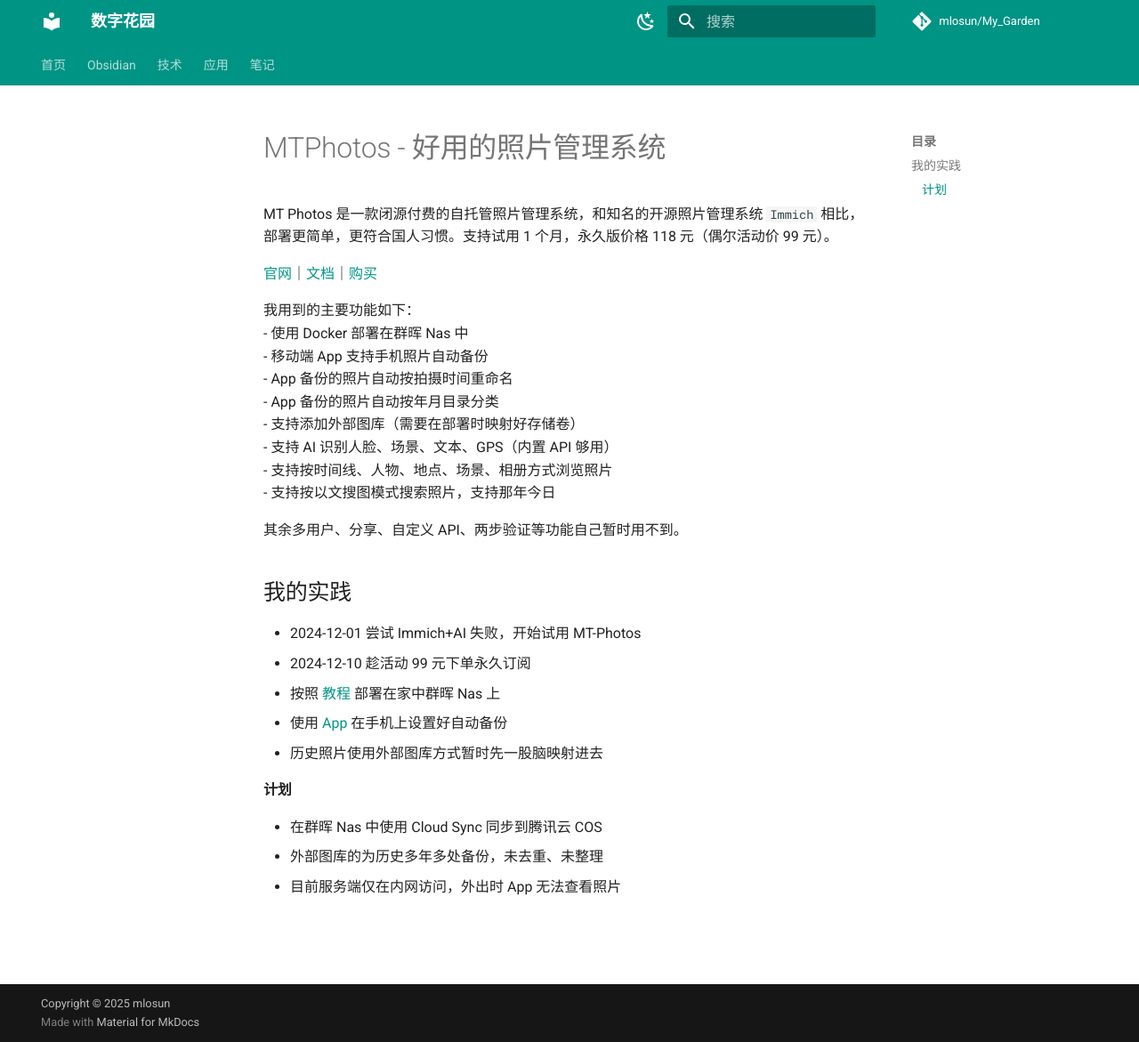
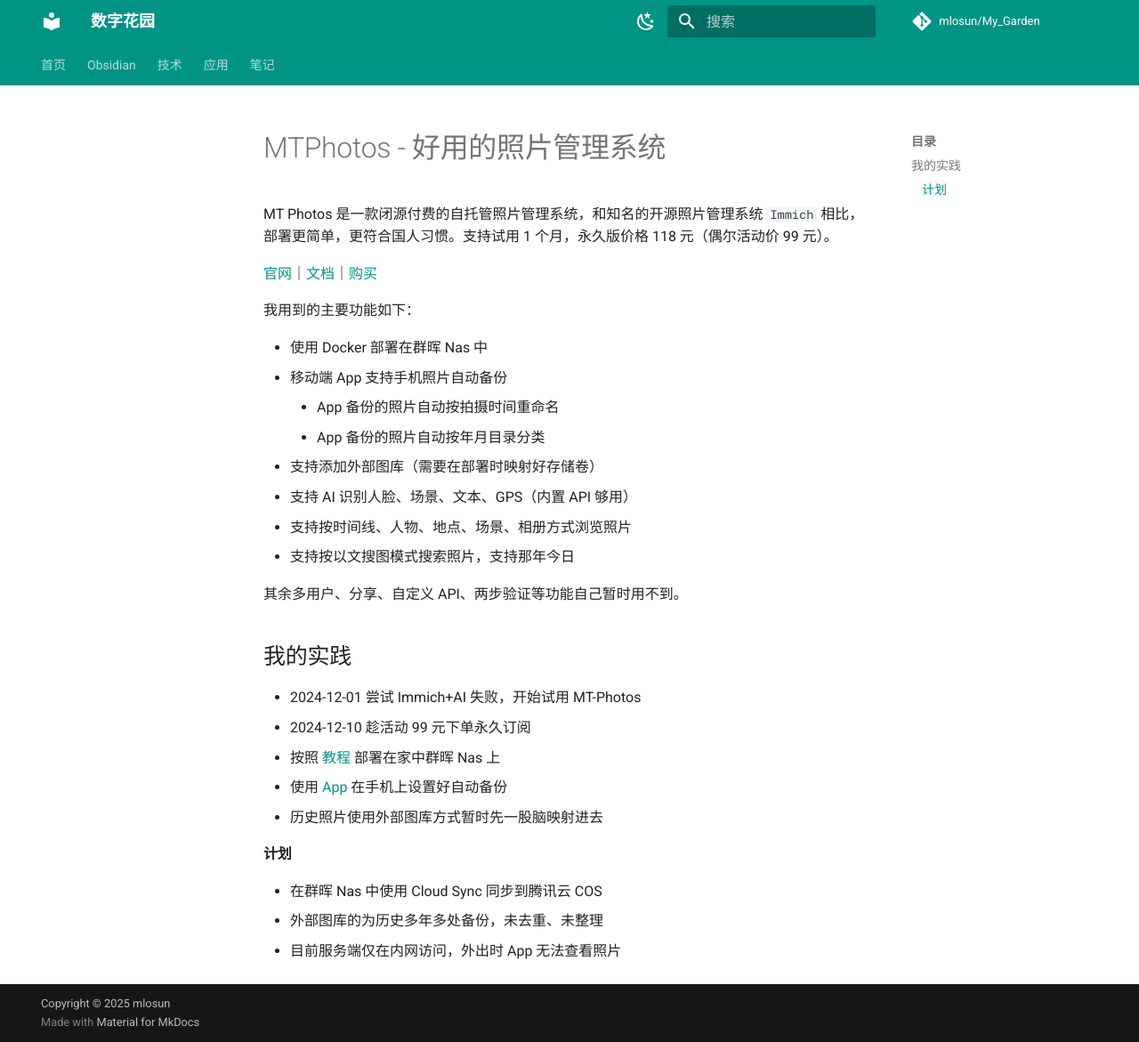
Before and after one commit to mlosun/My_Garden, an MkDocs documentation site: the page built from docs/apps/MTPhotos - 好用的照片管理系统.md, in a window 1280 px wide and 1171 px high. Shown: the whole window at 89% size. Built offline with MkDocs 1.6.1 and Material for MkDocs 9.7.7, drawn with Linux system fonts in a browser that asks for light colours; comment, search, counter and statistics services are not loaded; part of the change alters nothing that is shown.

```diff
--- a/docs/apps/MTPhotos - 好用的照片管理系统.md
+++ b/docs/apps/MTPhotos - 好用的照片管理系统.md
@@ -1,6 +1,6 @@
 ---
 created: 2024-12-10
-updated: 2024-12-10
+updated: 2025-04-06
 share: true
 title: MTPhotos - 好用的照片管理系统
 ---
@@ -10,6 +10,7 @@ MT Photos 是一款闭源付费的自托管照片管理系统，和知名的开
 [官网](https://mtmt.tech/)｜[文档](https://mtmt.tech/docs/start/introduction)｜[购买](https://auth.mtmt.tech/buy)
 
 我用到的主要功能如下：
+
 - 使用 Docker 部署在群晖 Nas 中
 - 移动端 App 支持手机照片自动备份
 	- App 备份的照片自动按拍摄时间重命名
```
